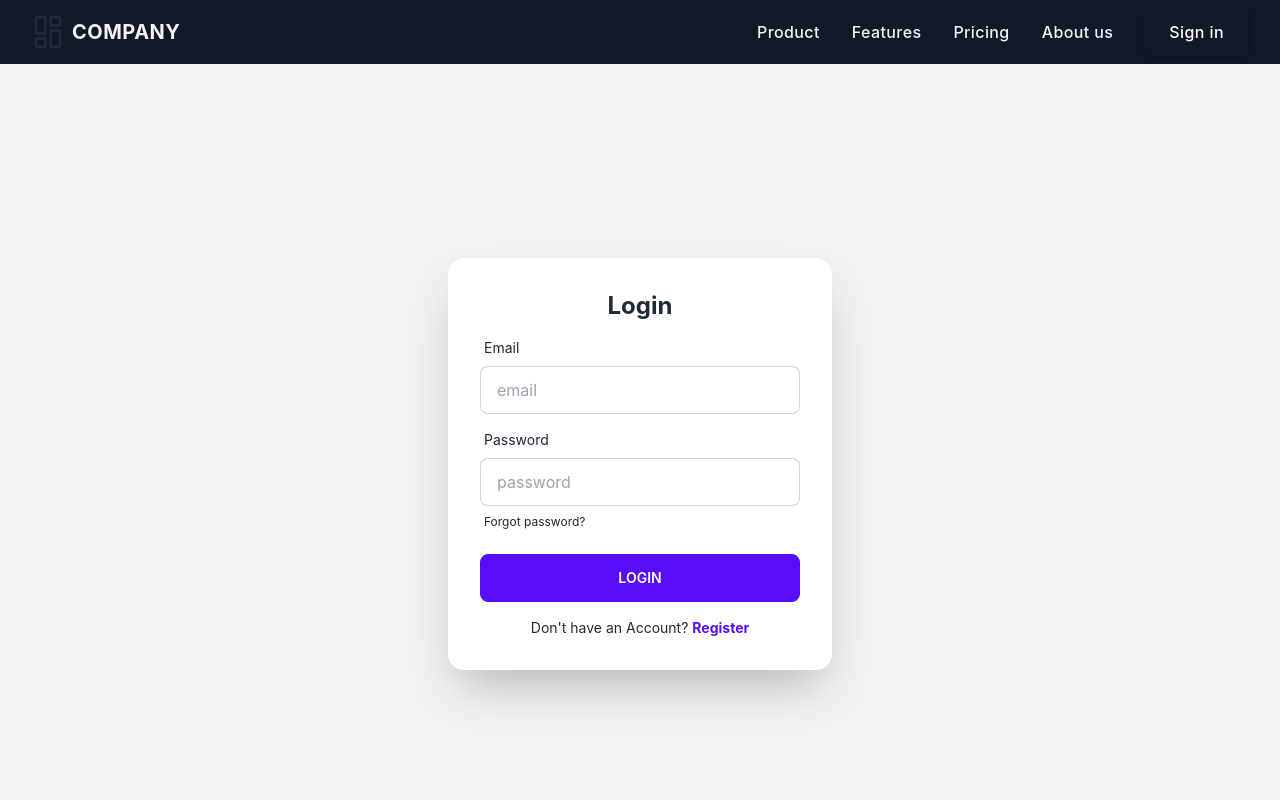
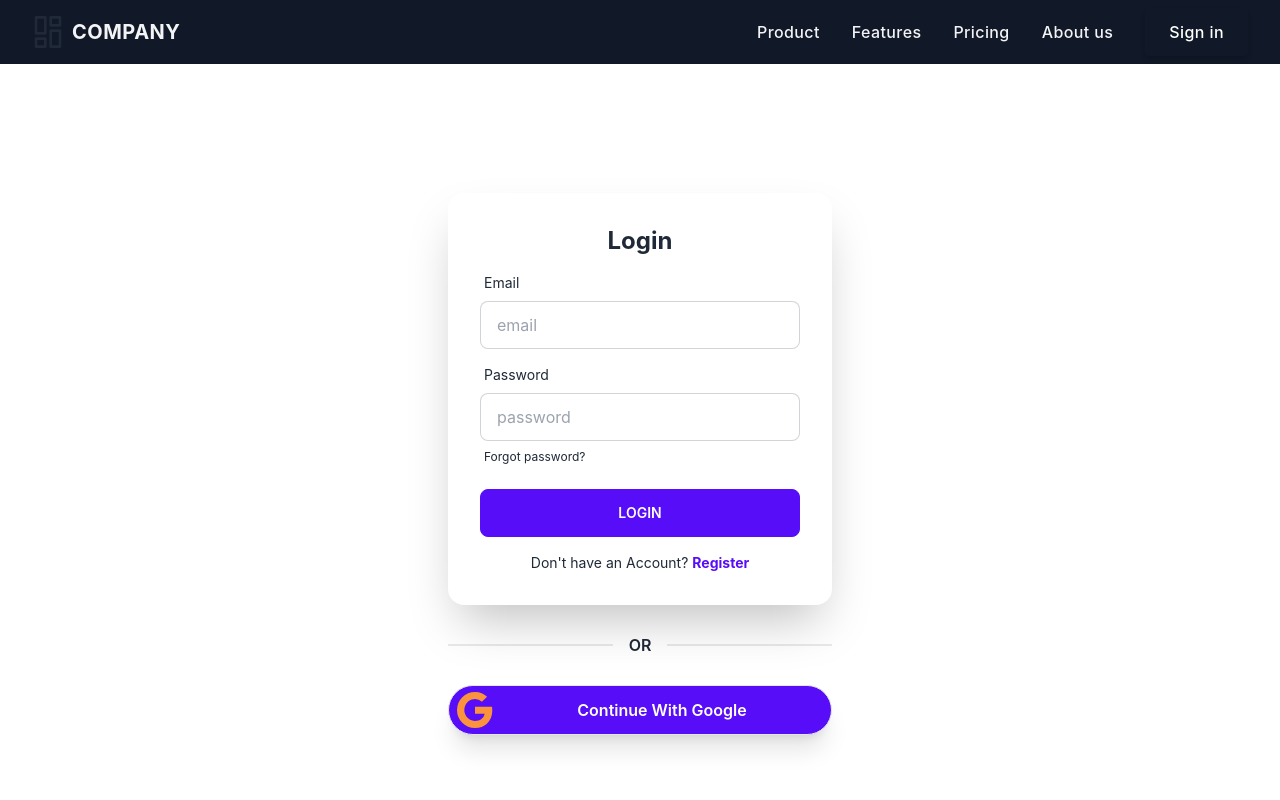
Before and after one commit to Abdullah-Sakib/make-better-use-client-side, a React (Create React App) app: page /login in a window 1280 px wide. Shown: the top 800 px of the page. Built offline with nearby package versions, Linux system fonts and the light colour scheme; no server answers.

Commit message:
Implemented Google Signin

```diff
--- a/package.json
+++ b/package.json
@@ -12,6 +12,7 @@
     "react-dom": "^18.2.0",
     "react-hook-form": "^7.39.5",
     "react-hot-toast": "^2.4.0",
+    "react-icons": "^4.6.0",
     "react-router-dom": "^6.4.3",
     "react-scripts": "5.0.1",
     "web-vitals": "^2.1.4"
--- a/src/Contexts/AuthProvider/AuthProvider.js
+++ b/src/Contexts/AuthProvider/AuthProvider.js
@@ -1,5 +1,5 @@
 import React, { createContext, useEffect, useState } from 'react';
-import {createUserWithEmailAndPassword, getAuth, onAuthStateChanged, signInWithEmailAndPassword, signOut, updateProfile} from 'firebase/auth'
+import {createUserWithEmailAndPassword, getAuth, GoogleAuthProvider, onAuthStateChanged, signInWithEmailAndPassword, signInWithPopup, signOut, updateProfile} from 'firebase/auth'
 import app from '../../Firebase/firebase.config';
 
 export const AuthContext = createContext();
@@ -8,6 +8,8 @@ const auth = getAuth(app);
 const AuthProvider = ({children}) => {
   const [user, setUser] = useState();
   const [loading, setLoading] = useState(true);
+
+  const googleProvider = new GoogleAuthProvider();
 
   const createUser = (email, password) => {
     setLoading(true);
@@ -29,6 +31,9 @@ const AuthProvider = ({children}) => {
     return signOut(auth);
   }
 
+  const googleLogin = () =>{
+    return signInWithPopup(auth, googleProvider);
+  }
 
 
   useEffect(() => {
@@ -46,7 +51,8 @@ const AuthProvider = ({children}) => {
     createUser,
     logIn,
     updateUserProfile ,
-    logOut
+    logOut,
+    googleLogin
   }
   return (
     <AuthContext.Provider value={authInfo}>
--- a/src/Pages/Login/Login.js
+++ b/src/Pages/Login/Login.js
@@ -3,34 +3,46 @@ import { useForm } from "react-hook-form";
 import toast from "react-hot-toast";
 import { Link, useNavigate } from "react-router-dom";
 import { AuthContext } from "../../Contexts/AuthProvider/AuthProvider";
+import { BsGoogle } from "react-icons/bs";
 
 const Login = () => {
-  const { logIn } = useContext(AuthContext);
+  const { logIn, googleLogin } = useContext(AuthContext);
   const navigate = useNavigate();
   const {
     register,
     handleSubmit,
     formState: { errors },
-    reset
+    reset,
   } = useForm();
 
   const handleLogIn = (data) => {
     logIn(data.email, data.password)
-    .then(result => {
-      reset();
-      const user = result.user;
-      toast.success(`${user?.displayName} loged in successfully.`);
-      navigate('/');
-    })
-    .catch(error => console.error(error))
+      .then((result) => {
+        reset();
+        const user = result.user;
+        toast.success(`${user?.displayName} loged in successfully.`);
+        navigate("/");
+      })
+      .catch((error) => console.error(error));
   };
+
+  const handleGoogleLogin = () => {
+     googleLogin()
+     .then(result => {
+      console.log(result.user);
+     })
+     .catch(error => console.error(error))
+  }
 
   return (
     <div>
-      <div className="hero min-h-screen bg-base-200">
+      <div className="hero min-h-screen ">
         <div className="hero-content flex-col ">
           <div className="card flex-shrink-0 w-full max-w-sm shadow-2xl bg-base-100">
-            <form onSubmit={handleSubmit(handleLogIn)} className="card-body w-96">
+            <form
+              onSubmit={handleSubmit(handleLogIn)}
+              className="card-body w-96"
+            >
               <h1 className="text-2xl font-bold text-center">Login</h1>
               <div className="form-control">
                 <label className="label">
@@ -84,6 +96,15 @@ const Login = () => {
               </p>
             </form>
           </div>
+          <div className="divider font-semibold">OR</div>
+          <div>
+            <button onClick={handleGoogleLogin} className="flex items-center shadow-xl w-96 h-10 rounded-full bg-primary text-white py-6 border">
+              <BsGoogle className="text-4xl ml-2 text-orange-400"></BsGoogle>{" "}
+              <span className="flex-grow font-semibold">
+                Continue With Google
+              </span>
+            </button>
+          </div>
         </div>
       </div>
     </div>
--- a/src/Pages/Register/Register.js
+++ b/src/Pages/Register/Register.js
@@ -1,11 +1,12 @@
 import React, { useContext } from "react";
 import { useForm } from "react-hook-form";
 import toast from "react-hot-toast";
+import { BsGoogle } from "react-icons/bs";
 import { Link, useNavigate } from "react-router-dom";
 import { AuthContext } from "../../Contexts/AuthProvider/AuthProvider";
 
 const Register = () => {
-  const { createUser, updateUserProfile } = useContext(AuthContext);
+  const { createUser, updateUserProfile, googleLogin } = useContext(AuthContext);
   const {
     register,
     handleSubmit,
@@ -27,9 +28,18 @@ const Register = () => {
       })
       .catch((error) => console.error(error));
   };
+
+  const handleGoogleLogin = () => {
+    googleLogin()
+    .then(result => {
+     console.log(result.user);
+    })
+    .catch(error => console.error(error))
+ }
+
   return (
     <div>
-      <div className="hero min-h-screen bg-base-200">
+      <div className="hero mt-10 mb-20">
         <div className="hero-content flex-col ">
           <div className="card flex-shrink-0 w-full max-w-sm shadow-2xl bg-base-100">
             <form
@@ -112,6 +122,15 @@ const Register = () => {
               </p>
             </form>
           </div>
+          <div className="divider font-semibold">OR</div>
+          <div>
+            <button onClick={handleGoogleLogin} className="flex items-center shadow-xl w-96 h-10 rounded-full bg-primary text-white py-6 border">
+              <BsGoogle className="text-4xl ml-2 text-orange-400"></BsGoogle>{" "}
+              <span className="flex-grow font-semibold">
+                Continue With Google
+              </span>
+            </button>
+          </div>
         </div>
       </div>
     </div>
```
Also changed, not shown: 1 other file (tests, documents, lock files or other folders).
